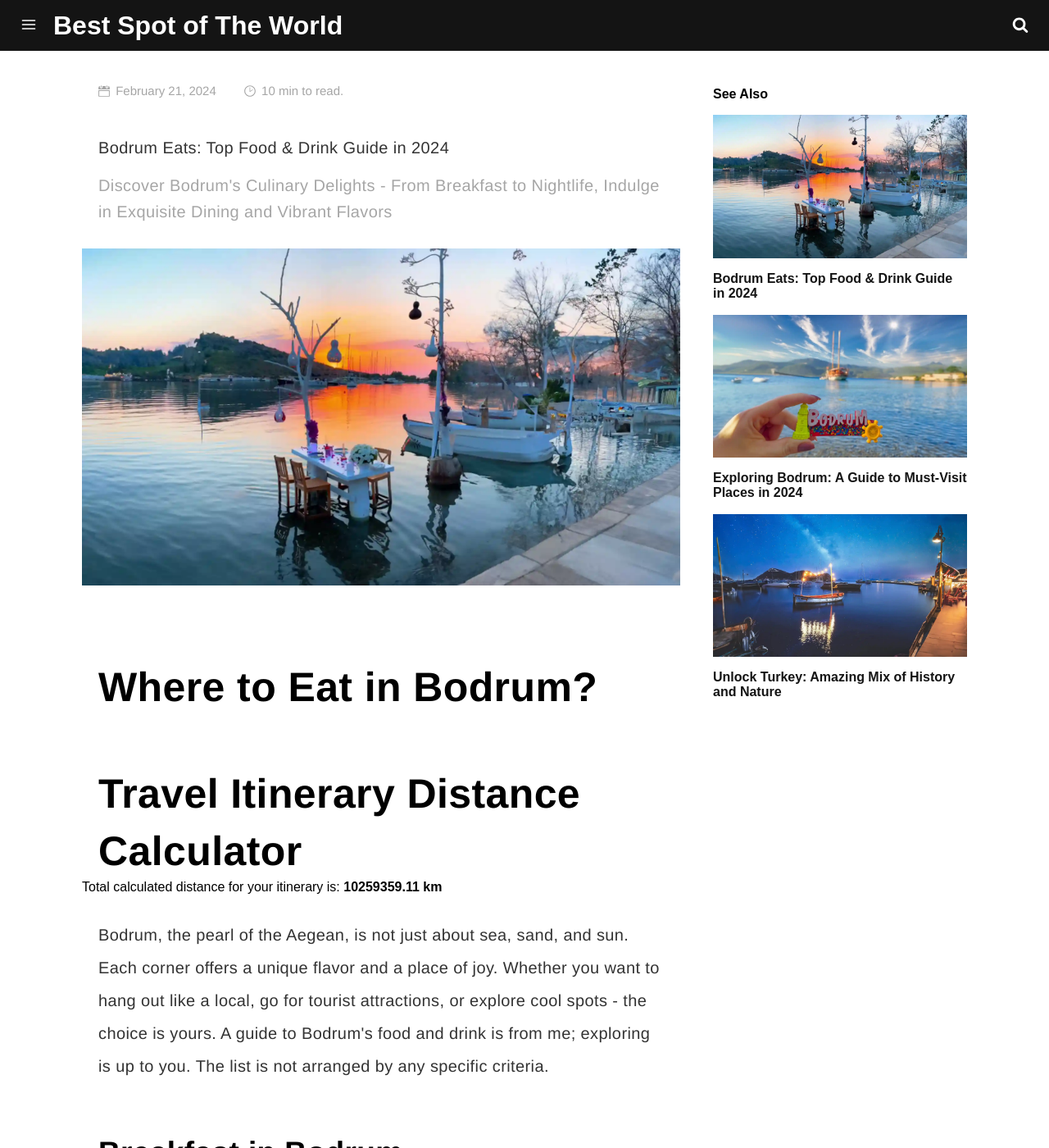
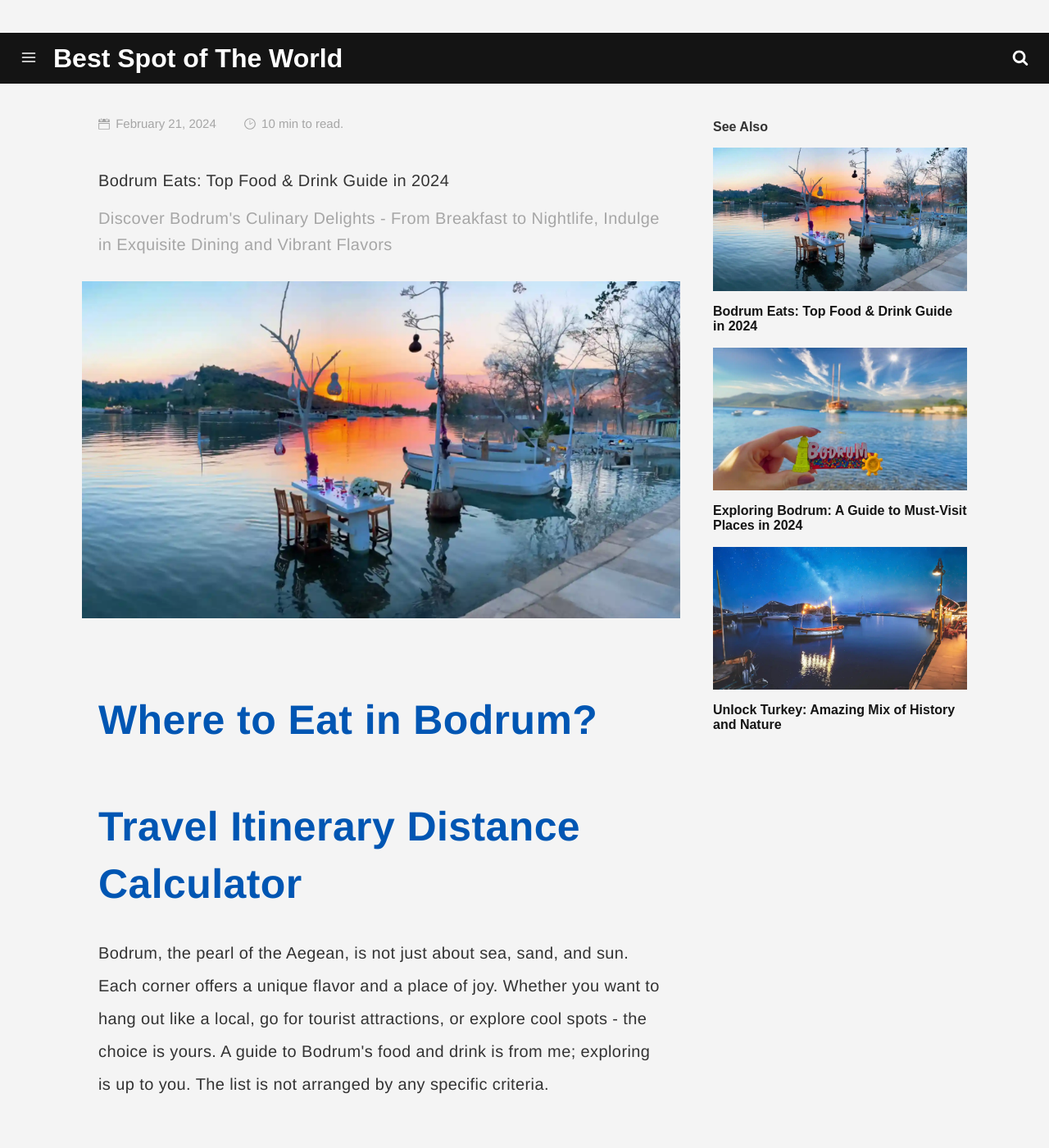
Before and after one commit to kriptoistanbul/bestspot, a Jekyll site: the page built from _posts/2024-01-22-turkey-bodrum-yemek-temp-2.md, in a window 1280 px wide and 1400 px high. Shown: the whole window at 82% size. Built offline with Jekyll 4.4.1, drawn with Linux system fonts in a browser that asks for light colours; a script that is not in the unit is left out.

Commit message:
Update post-3.html

```diff
--- a/_layouts/post-3.html
+++ b/_layouts/post-3.html
@@ -55,7 +55,38 @@
     <link rel="stylesheet" href="/assets/css/styles.css">
     <link rel="canonical" href="https://bestspot.world/turkey/bodrum/what-to-eat-in-bodrum-temp/">
     <link rel="alternate" type="application/rss+xml" title="Best Spot of The World" href="https://bestspot.world/feed.xml" />
+    <style>
+        body {
+            font-family: Arial, sans-serif;
+            margin: 40px;
+            background-color: #f4f4f4;
+            color: #333;
+        }
 
+        h1 {
+            color: #0056b3;
+        }
+
+        #loadingMessage {
+            color: #0056b3;
+            font-size: 18px;
+            margin-bottom: 20px;
+        }
+
+        #result {
+            margin-top: 20px;
+            padding: 15px;
+            background-color: #fff;
+            border-radius: 5px;
+            box-shadow: 0 2px 4px rgba(0,0,0,0.1);
+            display: none; /* Initially hidden */
+        }
+
+        .highlight {
+            color: #28a745;
+            font-weight: bold;
+        }
+    </style>
     <!-- Include extra styles -->
 
 
```
